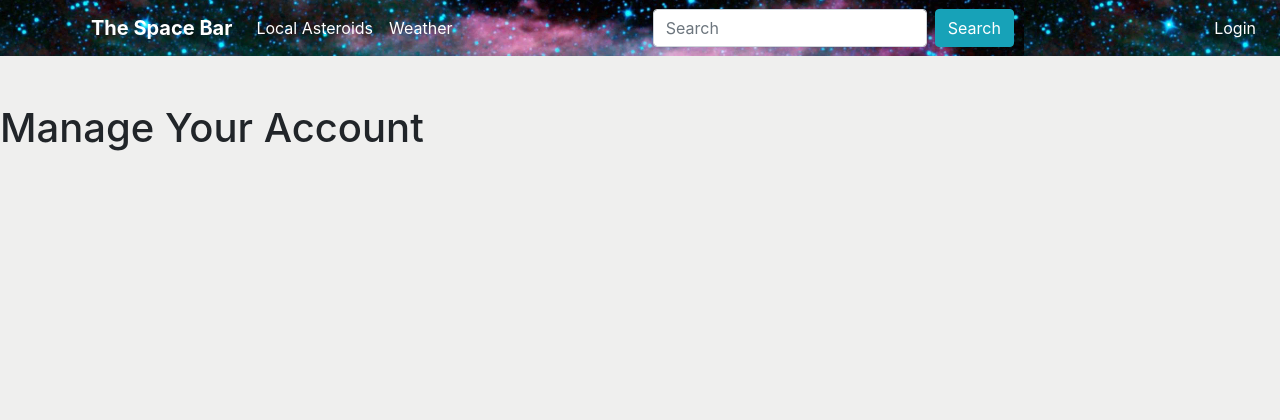
After one commit to woutphilipsen/05_security_authentication, a Symfony app: template templates/account/index.html.twig in a window 1280 px wide. The commit adds this page. Shown: the top 420 px of the page. Run offline with Twig, Linux system fonts and the light colour scheme; the template is opened without the code that fills it, so the values that code supplies are empty; some libraries are stand-ins or nearby versions.

Commit message:
ADMIN & USER ROLE control

```diff
--- a/src/Controller/ArticleAdminController.php
+++ b/src/Controller/ArticleAdminController.php
@@ -2,16 +2,20 @@
 
 namespace App\Controller;
 
+use Sensio\Bundle\FrameworkExtraBundle\Configuration\IsGranted;
 use App\Entity\Article;
 use Doctrine\ORM\EntityManagerInterface;
 use Symfony\Bundle\FrameworkBundle\Controller\AbstractController;
 use Symfony\Component\HttpFoundation\Response;
 use Symfony\Component\Routing\Annotation\Route;
 
+/**
+ * @IsGranted("ROLE_ADMIN")
+ */
 class ArticleAdminController extends AbstractController
 {
     /**
-     * @Route("/admin/article/new")
+     * @Route("/admin/article/new", name="admin_article_new")
      */
     public function new(EntityManagerInterface $em)
     {
--- a/src/Controller/CommentAdminController.php
+++ b/src/Controller/CommentAdminController.php
@@ -2,12 +2,16 @@
 
 namespace App\Controller;
 
+use Sensio\Bundle\FrameworkExtraBundle\Configuration\IsGranted;
 use App\Repository\CommentRepository;
 use Knp\Component\Pager\PaginatorInterface;
 use Symfony\Component\HttpFoundation\Request;
 use Symfony\Component\Routing\Annotation\Route;
 use Symfony\Bundle\FrameworkBundle\Controller\Controller;
 
+/**
+ * @IsGranted("ROLE_ADMIN")
+ */
 class CommentAdminController extends Controller
 {
     /**
@@ -15,6 +19,8 @@ class CommentAdminController extends Controller
      */
     public function index(CommentRepository $repository, Request $request, PaginatorInterface $paginator)
     {
+        // $this->denyAccessUnlessGranted('ROLE_ADMIN');
+
         $q = $request->query->get('q');
 
         $queryBuilder = $repository->getWithSearchQueryBuilder($q);
--- /dev/null
+++ b/templates/account/index.html.twig
@@ -0,0 +1,7 @@
+{% extends 'base.html.twig' %}
+
+{% block title %}Manage Account{% endblock %}
+
+{% block body %}
+    <h1>Manage Your Account</h1>
+{% endblock %}
--- a/templates/base.html.twig
+++ b/templates/base.html.twig
@@ -33,21 +33,24 @@
                     <button class="btn btn-info my-2 my-sm-0" type="submit">Search</button>
                 </form>
                 <ul class="navbar-nav ml-auto">
-                    <li class="nav-item">
-                       <a style="color: #fff;" class="nav-link" href="{{ path('app_login') }}">Login</a>
-                    </li>
-                    {#
+                        {% if is_granted('ROLE_USER') %}
                             <li class="nav-item dropdown" style="margin-right: 75px;">
                                 <a class="nav-link dropdown-toggle" href="http://example.com" id="navbarDropdownMenuLink" data-toggle="dropdown" aria-haspopup="true" aria-expanded="false">
                                 <img class="nav-profile-img rounded-circle" src="{{ asset('images/astronaut-profile.png') }}">
                                 </a>
                                 <div class="dropdown-menu" aria-labelledby="navbarDropdownMenuLink">
-                            <a class="dropdown-item" href="#">Profile</a>
-                            <a class="dropdown-item" href="#">Create Post</a>
-                            <a class="dropdown-item" href="#">Logout</a>
+                                    <a class="dropdown-item" href="{{ path('app_account') }}">Profile</a>
+                                    {% if is_granted('ROLE_ADMIN') %}
+                                        <a class="dropdown-item" href="{{ path('admin_article_new') }}">Create Post</a>
+                                    {% endif %}
+                                    <a class="dropdown-item" href="{{ path('app_logout') }}">Logout</a>
                                 </div>
                             </li>
-                    #}
+                        {% else %}
+                            <li class="nav-item">
+                            <a style="color: #fff;" class="nav-link" href="{{ path('app_login') }}">Login</a>
+                            </li>
+                        {% endif %}
                 </ul>
             </div>
         </nav>
```
Also changed, not shown: src/Controller/AccountController.php (added, +23 -0 lines), src/DataFixtures/UserFixture.php (+14 -0 lines), 1 other file. Lines whose indentation alone changed are shown as unchanged.
